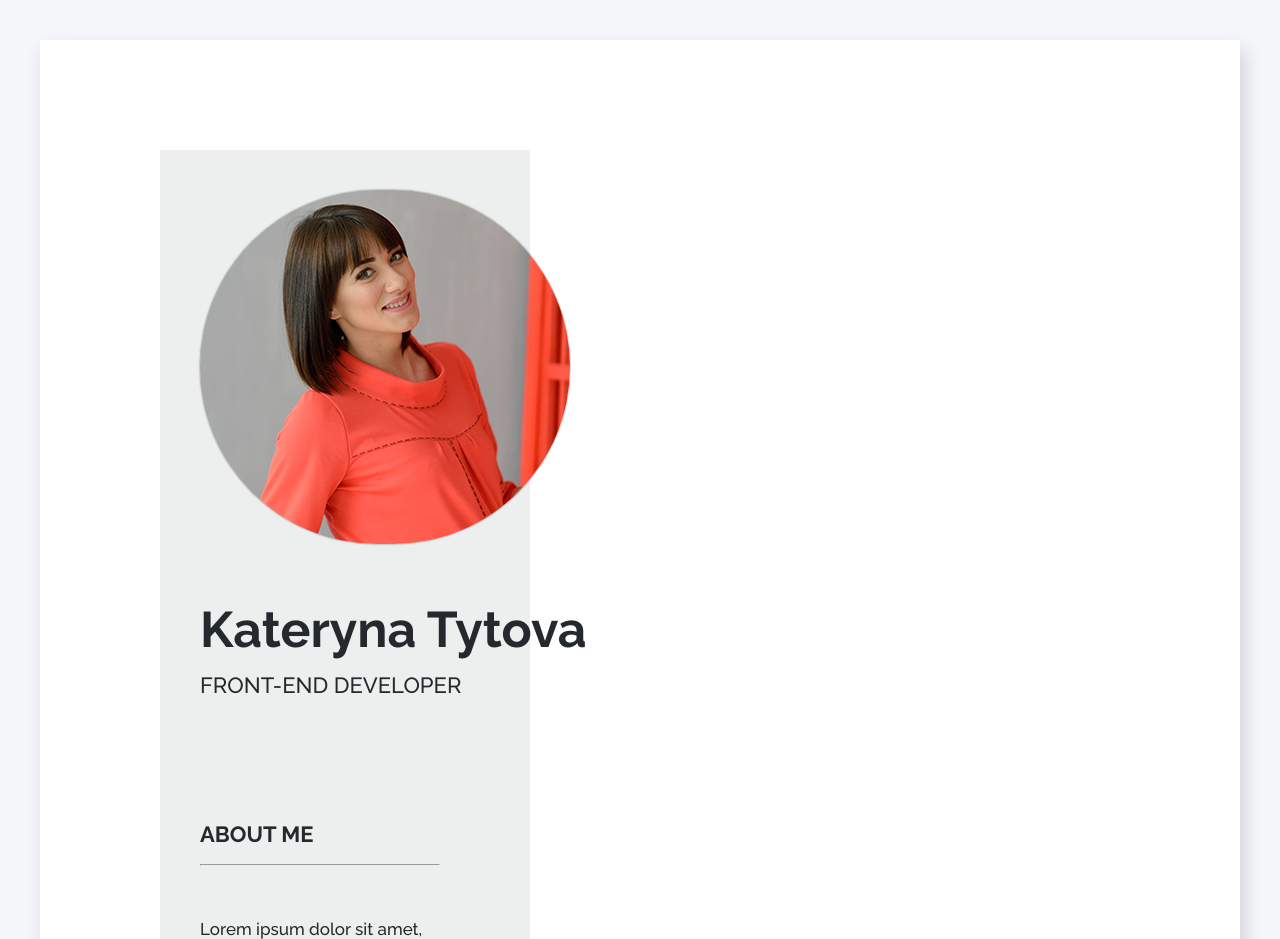
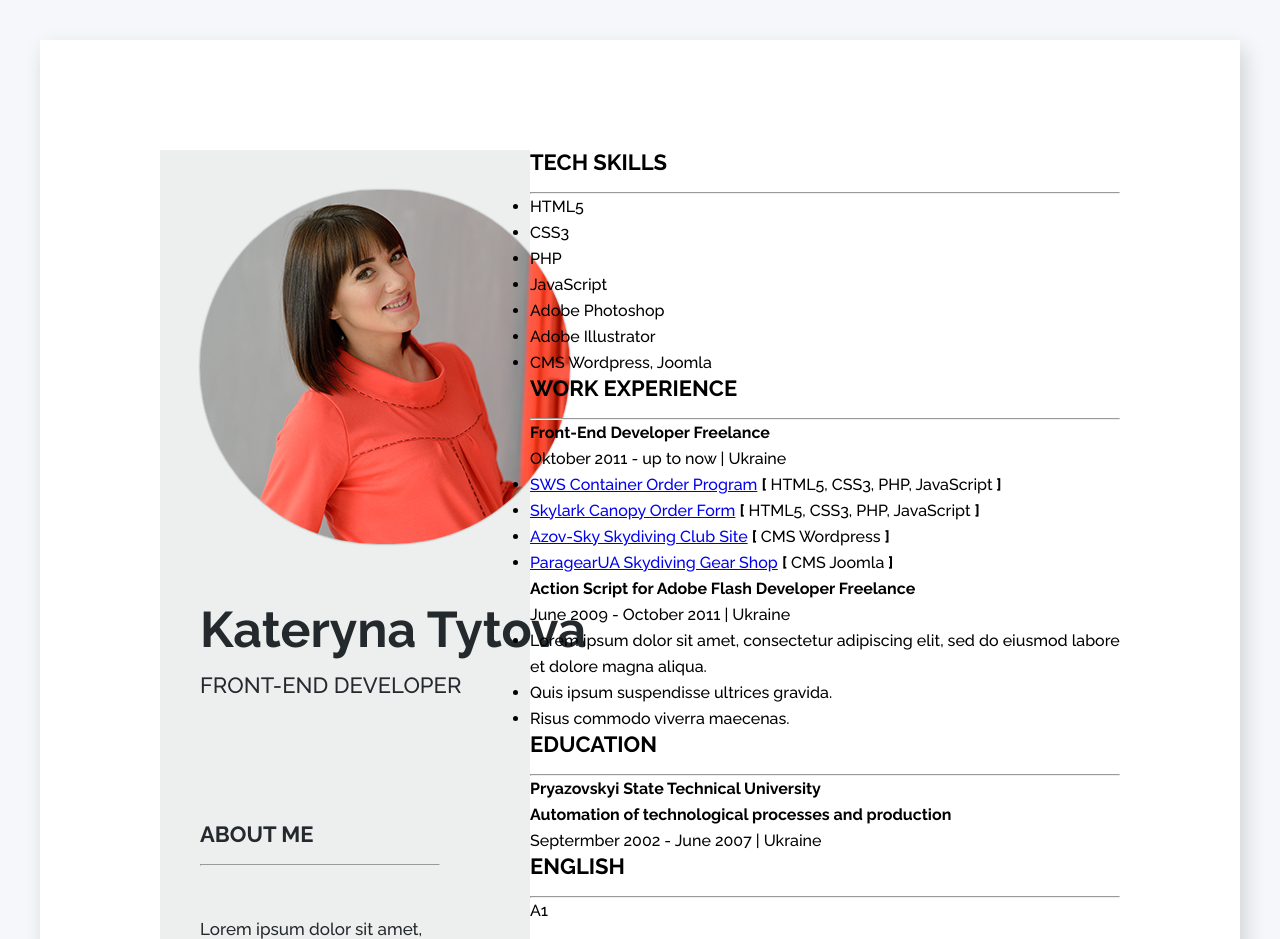
Before and after one commit to kattitova/rsschool-cv, a plain HTML site: page index.html in a window 1280 px wide. Shown: the top 939 px of the page. Drawn offline with Linux system fonts and the light colour scheme.

Commit message:
feat: add main block

```diff
--- a/index.html
+++ b/index.html
@@ -39,6 +39,7 @@
         <!-- contacts container-->
         <address class="contacts-container">
           <h3>Contacts</h3>
+          <hr />
           <div>
             P:
             <a class="contacts-link" href="tel:380501234567"
@@ -59,6 +60,130 @@
           </div>
         </address>
       </aside>
+      <main>
+        <section class="tech-skills-container">
+          <h3>Tech Skills</h3>
+          <hr />
+          <ul>
+            <li><span class="list-item">HTML5</span></li>
+            <li><span class="list-item">CSS3</span></li>
+            <li><span class="list-item">PHP</span></li>
+            <li><span class="list-item">JavaScript</span></li>
+            <li><span class="list-item">Adobe Photoshop</span></li>
+            <li><span class="list-item">Adobe Illustrator</span></li>
+            <li><span class="list-item">CMS Wordpress, Joomla</span></li>
+          </ul>
+        </section>
+        <section class="work-container">
+          <h3>Work Experience</h3>
+          <hr />
+          <div class="company-container">
+            <h4>
+              Front-End Developer <span class="color-text">Freelance</span>
+            </h4>
+            <span class="work-period"
+              >Oktober 2011 - up to now
+              <span class="work-devider">|</span> Ukraine</span
+            >
+            <ul>
+              <li>
+                <span class="list-item">
+                  <a class="projects-link" target="blank" href="https://fire2.sws.aero/">SWS Container Order Program</a>
+                  <span class="projects-desc">
+                    <b>[</b> HTML5, CSS3, PHP, JavaScript <b>]</b></span
+                  >
+                </span>
+              </li>
+              <li>
+                <span class="list-item">
+                  <a
+                    class="projects-link"
+                    target="blank"
+                    href="https://skylarkparachutes.com/canopy_order_prog/colorchute.php"
+                    >Skylark Canopy Order Form</a
+                  >
+                  <span class="projects-desc">
+                    <b>[</b> HTML5, CSS3, PHP, JavaScript <b>]</b></span
+                  ></span
+                >
+              </li>
+              <li>
+                <span class="list-item"
+                  ><a
+                    class="projects-link"
+                    target="blank"
+                    href="http://azov-sky.com.ua/"
+                  >
+                    Azov-Sky Skydiving Club Site</a
+                  >
+                  <span class="projects-desc">
+                    <b>[</b> CMS Wordpress <b>]</b></span
+                  ></span
+                >
+              </li>
+              <li>
+                <span class="list-item">
+                  <a
+                    class="projects-link"
+                    target="blank"
+                    href="http://paragear.com.ua/"
+                  >
+                    ParagearUA Skydiving Gear Shop</a
+                  >
+                  <span class="projects-desc">
+                    <b>[</b> CMS Joomla <b>]</b></span
+                  >
+                </span>
+              </li>
+            </ul>
+          </div>
+          <div class="company-container">
+            <h4>
+              Action Script for Adobe Flash Developer
+              <span class="color-text">Freelance</span>
+            </h4>
+            <span class="work-period"
+              >June 2009 - October 2011
+              <span class="work-devider">|</span> Ukraine</span
+            >
+            <ul>
+              <li>
+                <span class="list-item">
+                  Lorem ipsum dolor sit amet, consectetur adipiscing elit, sed
+                  do eiusmod labore et dolore magna aliqua.</span
+                >
+              </li>
+              <li>
+                <span class="list-item"
+                  >Quis ipsum suspendisse ultrices gravida.</span
+                >
+              </li>
+              <li>
+                <span class="list-item">Risus commodo viverra maecenas.</span>
+              </li>
+            </ul>
+          </div>
+        </section>
+        <section class="education-container">
+          <h3>Education</h3>
+          <hr />
+          <h4>
+            <span class="color-text"
+              >Pryazovskyi State Technical University</span
+            >
+            <p>Automation of technological processes and production</p>
+          </h4>
+          <span class="work-period"
+            >Septermber 2002 - June 2007
+            <span class="work-devider">|</span> Ukraine</span
+          >
+        </section>
+        <section class="english-container">
+          <h3>English</h3>
+          <hr />
+          <p>A1</p>
+        </section>
+      </main>
     </div>
   </body>
 </html>
```
